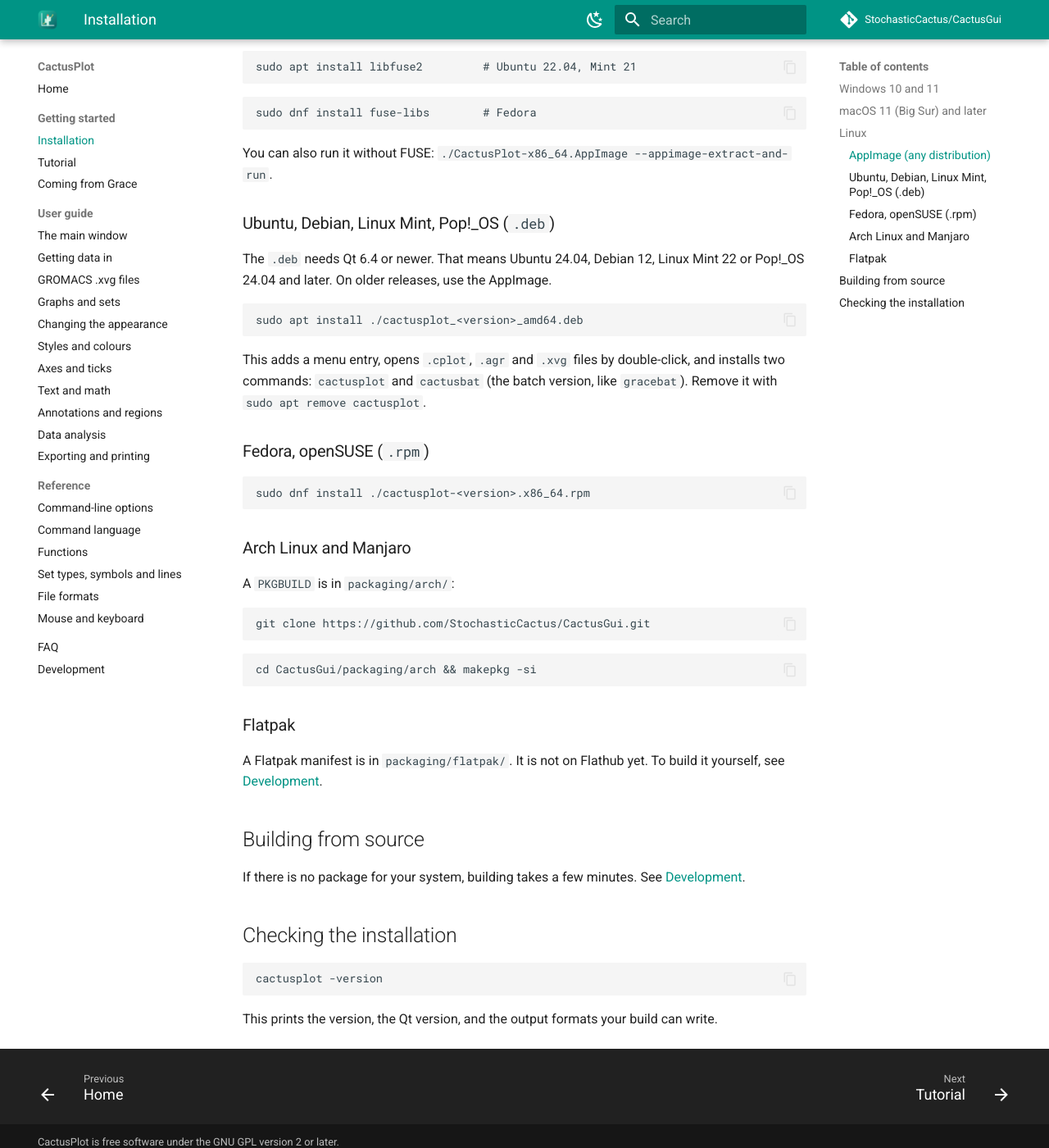
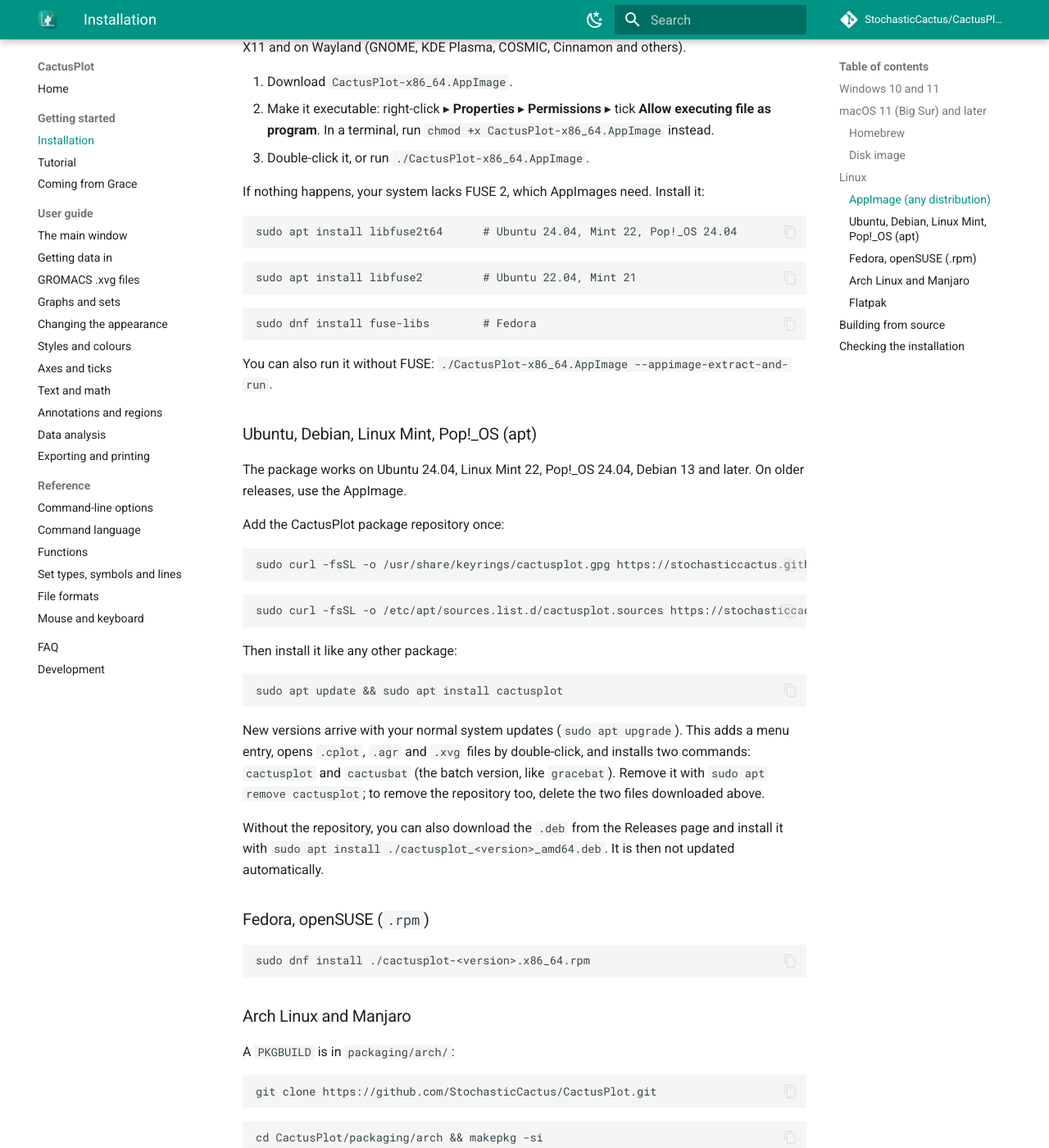
Before and after one commit to StochasticCactus/CactusPlot, an MkDocs documentation site: the page built from docs/install.md, in a window 1280 px wide and 1400 px high, scrolled down 1379 px. Shown: the whole window at 82% size. Built offline with MkDocs 1.6.1 and Material for MkDocs 9.7.7, drawn with Linux system fonts in a browser that asks for light colours; comment, search, counter and statistics services are not loaded; some of the changed text lies outside the part shown.

Commit message:
Install with Homebrew and apt; point links at the CactusPlot repository
After each release, build.yml now updates a Homebrew tap
(<owner>/homebrew-tap, cask filled in by packaging/homebrew/update-tap.sh)
and re-runs the documentation workflow, which builds a signed apt
repository from the released .deb files (packaging/apt/build-repo.sh) and
publishes it with the website under /apt. Both are skipped with a warning
until the HOMEBREW_TAP_TOKEN and APT_GPG_PRIVATE_KEY secrets exist.

The install guide and README describe the new install commands, and the
development guide the one-time setup. Links to the old CactusGui
repository name now use CactusPlot.

Co-Authored-By: Claude Opus 5.5 <noreply@anthropic.com>
Claude-Session: https://claude.ai/code/session_01V6adDGoZeQdi1MyNWZ3WVt

````diff
--- a/CMakeLists.txt
+++ b/CMakeLists.txt
@@ -4,7 +4,7 @@ cmake_minimum_required(VERSION 3.19)
 project(CactusPlot
     VERSION 0.9.0
     DESCRIPTION "Modern, cross-platform 2D scientific plotting (XMGrace successor)"
-    HOMEPAGE_URL "https://github.com/StochasticCactus/CactusGui"
+    HOMEPAGE_URL "https://github.com/StochasticCactus/CactusPlot"
     LANGUAGES CXX)
 
 set(CMAKE_CXX_STANDARD 20)
--- a/docs/install.md
+++ b/docs/install.md
@@ -4,7 +4,7 @@ CactusPlot is a single program, `cactusplot`. It needs no other software: on Win
 in the Linux AppImage, everything it needs is bundled. The `.deb` and `.rpm` packages use the Qt 6
 libraries that your distribution provides.
 
-Ready-made packages are on the [Releases page](https://github.com/StochasticCactus/CactusGui/releases).
+Ready-made packages are on the [Releases page](https://github.com/StochasticCactus/CactusPlot/releases).
 
 ## Windows 10 and 11
 
@@ -16,6 +16,17 @@ Windows SmartScreen may warn about an "unrecognised app", because the program is
 paid certificate. Click **More info ▸ Run anyway**.
 
 ## macOS 11 (Big Sur) and later
+
+### Homebrew
+
+```bash
+brew install --cask stochasticcactus/tap/cactusplot
+```
+
+This installs **CactusPlot** in Applications and the `cactusplot` and `cactusbat` commands, and
+takes care of the first-launch warning described below. Update with `brew upgrade --cask cactusplot`.
+
+### Disk image
 
 Download `CactusPlot-macOS-universal.dmg`, open it and drag **CactusPlot** to **Applications**.
 The same app runs natively on Apple silicon and Intel Macs. It is a normal macOS app:
@@ -63,18 +74,33 @@ sudo dnf install fuse-libs        # Fedora
 
 You can also run it without FUSE: `./CactusPlot-x86_64.AppImage --appimage-extract-and-run`.
 
-### Ubuntu, Debian, Linux Mint, Pop!_OS (`.deb`)
+### Ubuntu, Debian, Linux Mint, Pop!_OS (apt)
 
-The `.deb` needs Qt 6.4 or newer. That means Ubuntu 24.04, Debian 12, Linux Mint 22 or Pop!_OS 24.04
-and later. On older releases, use the AppImage.
+The package works on Ubuntu 24.04, Linux Mint 22, Pop!_OS 24.04, Debian 13 and later. On older
+releases, use the AppImage.
+
+Add the CactusPlot package repository once:
 
 ```bash
-sudo apt install ./cactusplot_<version>_amd64.deb
+sudo curl -fsSL -o /usr/share/keyrings/cactusplot.gpg https://stochasticcactus.github.io/CactusPlot/apt/cactusplot.gpg
+```
+```bash
+sudo curl -fsSL -o /etc/apt/sources.list.d/cactusplot.sources https://stochasticcactus.github.io/CactusPlot/apt/cactusplot.sources
 ```
 
-This adds a menu entry, opens `.cplot`, `.agr` and `.xvg` files by double-click, and installs two
-commands: `cactusplot` and `cactusbat` (the batch version, like `gracebat`). Remove it with
-`sudo apt remove cactusplot`.
+Then install it like any other package:
+
+```bash
+sudo apt update && sudo apt install cactusplot
+```
+
+New versions arrive with your normal system updates (`sudo apt upgrade`). This adds a menu entry,
+opens `.cplot`, `.agr` and `.xvg` files by double-click, and installs two commands: `cactusplot` and
+`cactusbat` (the batch version, like `gracebat`). Remove it with `sudo apt remove cactusplot`; to
+remove the repository too, delete the two files downloaded above.
+
+Without the repository, you can also download the `.deb` from the Releases page and install it with
+`sudo apt install ./cactusplot_<version>_amd64.deb`. It is then not updated automatically.
 
 ### Fedora, openSUSE (`.rpm`)
 
@@ -87,10 +113,10 @@ sudo dnf install ./cactusplot-<version>.x86_64.rpm
 A `PKGBUILD` is in `packaging/arch/`:
 
 ```bash
-git clone https://github.com/StochasticCactus/CactusGui.git
+git clone https://github.com/StochasticCactus/CactusPlot.git
 ```
 ```bash
-cd CactusGui/packaging/arch && makepkg -si
+cd CactusPlot/packaging/arch && makepkg -si
 ```
 
 ### Flatpak
--- a/mkdocs.yml
+++ b/mkdocs.yml
@@ -1,10 +1,10 @@
-# Documentation site: https://stochasticcactus.github.io/CactusGui/
+# Documentation site: https://stochasticcactus.github.io/CactusPlot/
 # Preview locally:  pip install mkdocs-material==9.5.39 && mkdocs serve
 site_name: CactusPlot
 site_description: Modern, cross-platform 2D scientific plotting, compatible with Grace/xmgrace
-site_url: https://stochasticcactus.github.io/CactusGui/
-repo_url: https://github.com/StochasticCactus/CactusGui
-repo_name: StochasticCactus/CactusGui
+site_url: https://stochasticcactus.github.io/CactusPlot/
+repo_url: https://github.com/StochasticCactus/CactusPlot
+repo_name: StochasticCactus/CactusPlot
 edit_uri: edit/main/docs/
 copyright: CactusPlot is free software under the GNU GPL version 2 or later.
 
````
Also changed, not shown: README.md (+3 -3 lines), docs/development.md (+36 -3 lines), docs/faq.md (+2 -2 lines), 8 other files.
